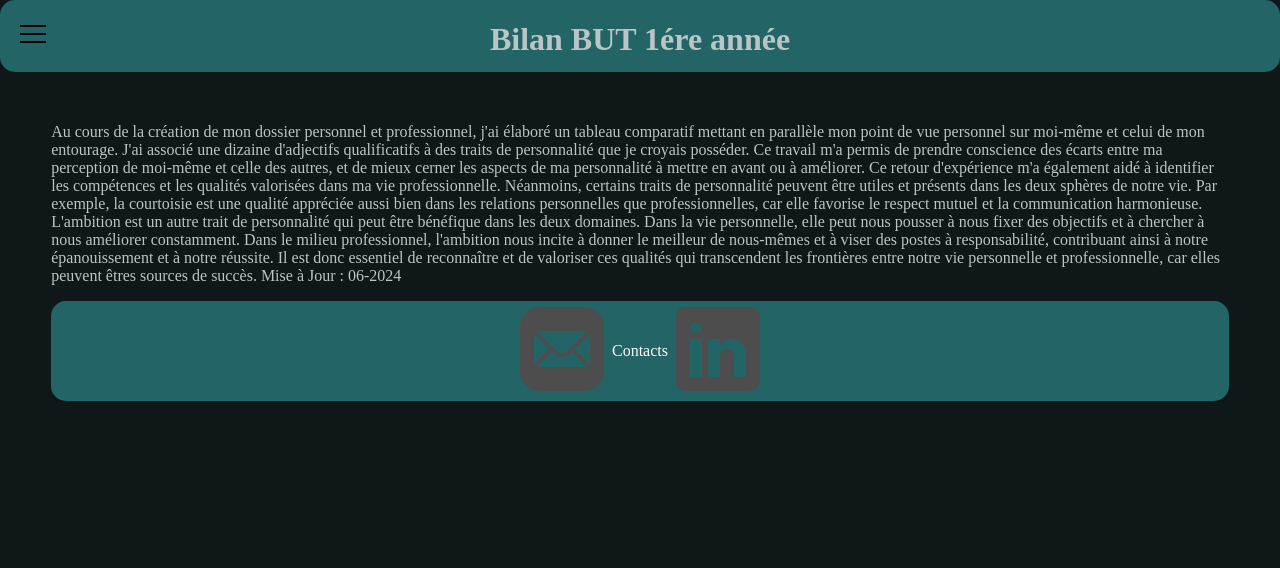
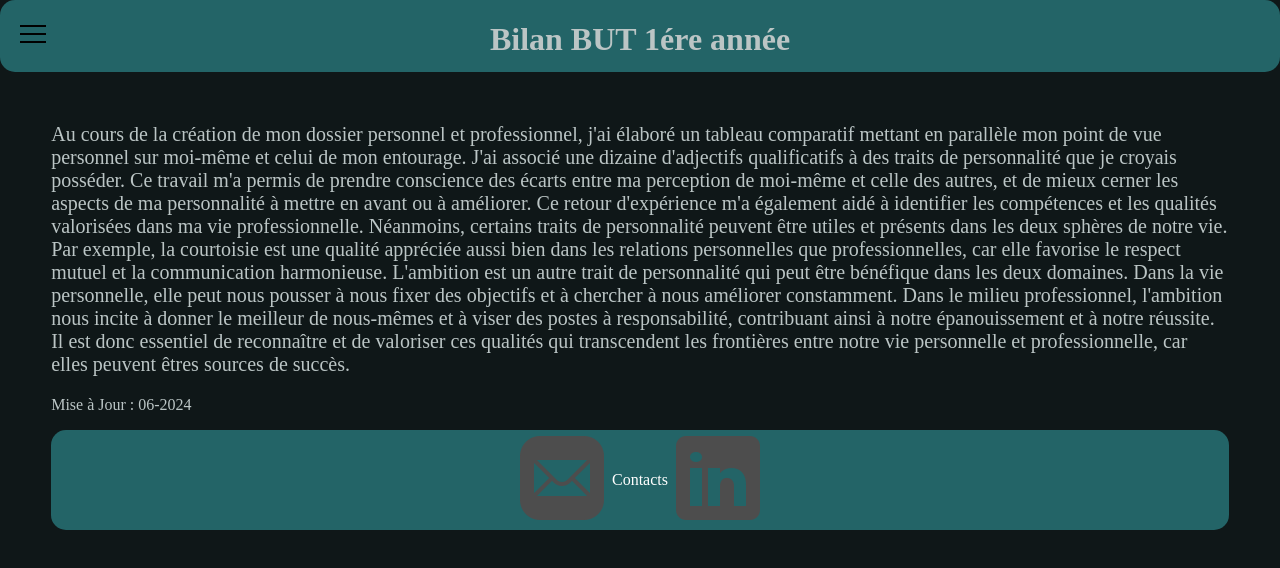
Before and after one commit to ferreol-montanaro/portfolio.github.io, a plain HTML site: page ButAnnee1.html in a window 1280 px wide. Drawn offline with Linux system fonts and the light colour scheme.

Commit message:
Update ButAnnee1.html

```diff
--- a/ButAnnee1.html
+++ b/ButAnnee1.html
@@ -36,14 +36,15 @@
 
  <section class="Bilan 1ere année">
   <h3>Bilan de 1ere année</h3>
-   <p style=" font-size=20px ">
+   <p style=" font-size:20px ">
     Au cours de la création de mon dossier personnel et professionnel, j'ai élaboré un tableau comparatif mettant en parallèle mon point de vue personnel sur moi-même et celui de mon entourage. J'ai associé une dizaine d'adjectifs qualificatifs à des traits de personnalité que je croyais posséder. Ce travail m'a permis de prendre conscience des écarts entre ma perception de moi-même et celle des autres, et de mieux cerner les aspects de ma personnalité à mettre en avant ou à améliorer. Ce retour d'expérience m'a également aidé à identifier les compétences et les qualités valorisées dans ma vie professionnelle.
     Néanmoins, certains traits de personnalité peuvent être utiles et présents dans les deux sphères de notre vie. Par exemple, la courtoisie est une qualité appréciée aussi bien dans les relations personnelles que professionnelles, car elle favorise le respect mutuel et la communication harmonieuse.
     L'ambition est un autre trait de personnalité qui peut être bénéfique dans les deux domaines. Dans la vie personnelle, elle peut nous pousser à nous fixer des objectifs et à chercher à nous améliorer constamment. Dans le milieu professionnel, l'ambition nous incite à donner le meilleur de nous-mêmes et à viser des postes à responsabilité, contribuant ainsi à notre épanouissement et à notre réussite. Il est donc essentiel de reconnaître et de valoriser ces qualités qui transcendent les frontières entre notre vie personnelle et professionnelle, car elles peuvent êtres sources de succès.
+   </p>
 
+   <p>
     Mise à Jour : 06-2024
-
-   </p>
+    </p>
 
  </section>
 
```
